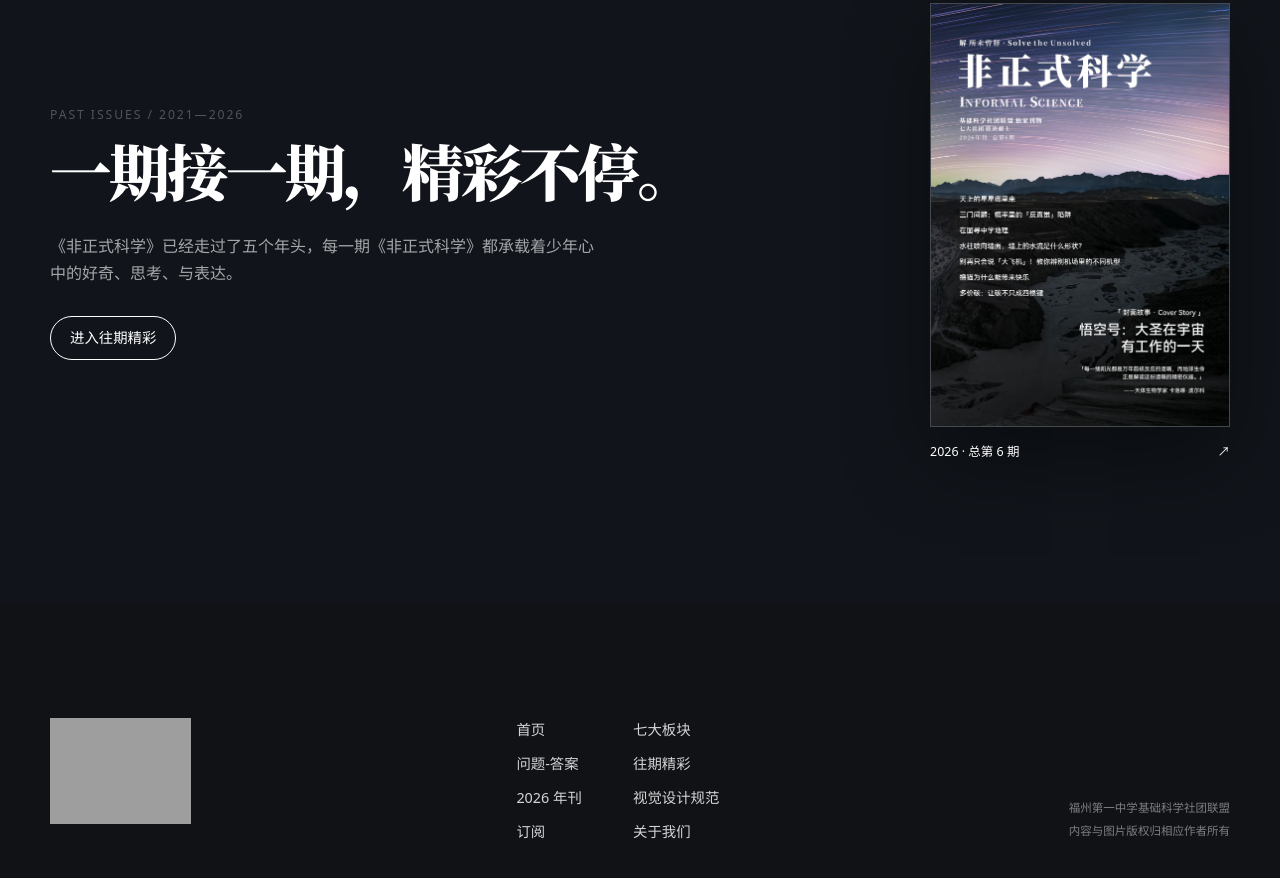
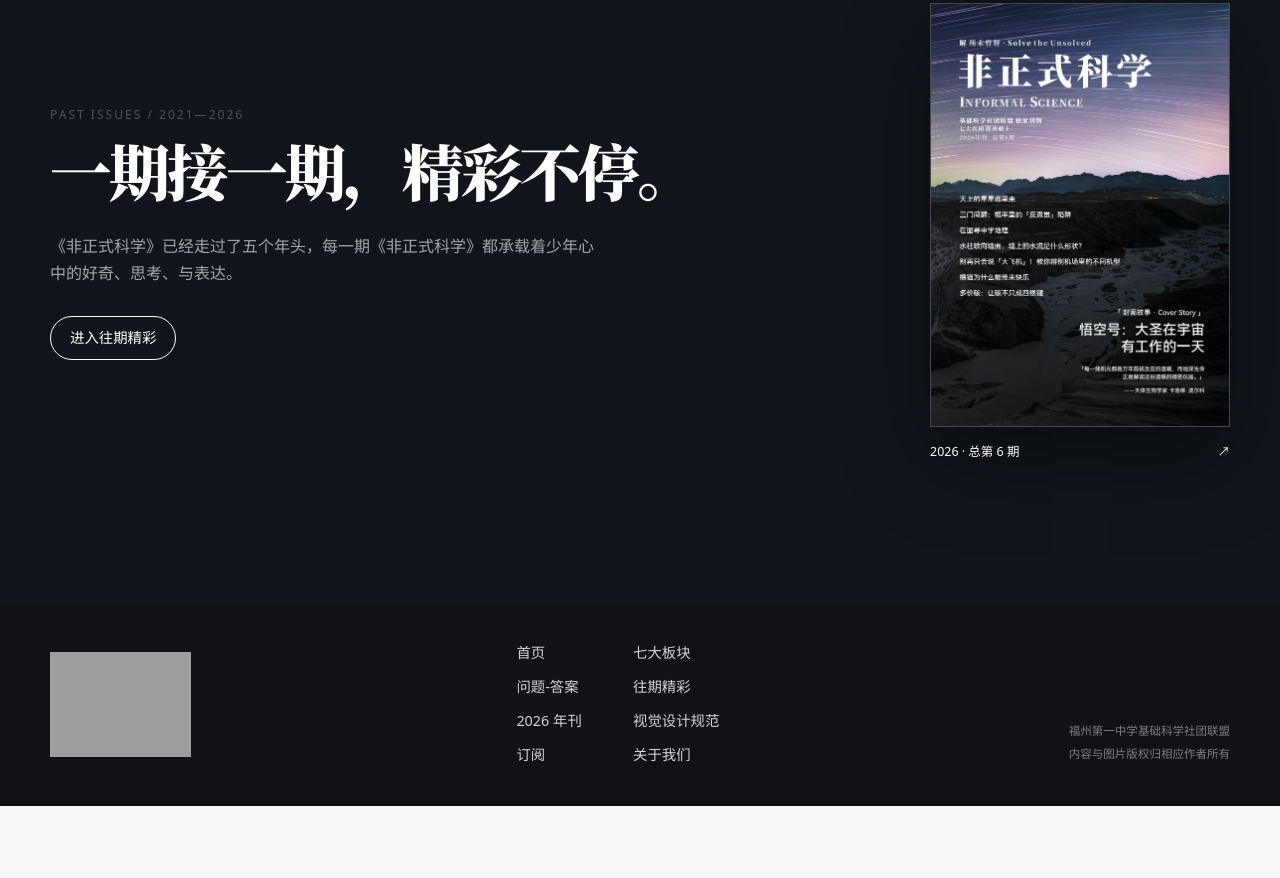
Before and after one commit to Informal-Science/Informal-Science, an Astro site: page / in a window 1280 px wide. Shown: the part 3200-4078 px from the top of the page. After the commit the page ends 4006 px from the top, so only its background shows below. Built offline with nearby package versions, Linux system fonts and the light colour scheme; Astro itself is replaced by a stand-in of ours; grey boxes are pictures that could not be loaded; a web font is replaced by a local one.

Commit message:
FIx(footer): tighten spacing and refine vertical alignment

```diff
--- a/src/components/SiteFooter.astro
+++ b/src/components/SiteFooter.astro
@@ -15,7 +15,7 @@ const footerLinks = [
 
 <footer class="site-footer">
   <div class="container footer-grid">
-    <div>
+    <div class="footer-brand-wrap">
       <a class="footer-brand" href={withBase('/')} aria-label="非正式科学首页">
         <img src={withBase('/images/brand/logo-mark.svg')} alt="" width="160" height="160" />
       </a>
@@ -34,7 +34,7 @@ const footerLinks = [
 
 <style>
   .site-footer {
-    padding: clamp(64px, 9vw, 120px) 0 34px;
+    padding: clamp(32px, 3vw, 44px) 0;
     color: rgba(255, 255, 255, 0.82);
     background: #101216;
   }
@@ -43,12 +43,22 @@ const footerLinks = [
     display: grid;
     grid-template-columns: 1.1fr 0.75fr 1fr;
     gap: 48px;
+    align-items: center;
   }
 
   .footer-brand {
-    display: inline-flex;
+    display: flex;
     align-items: center;
     gap: 10px;
+  }
+
+  .footer-brand-wrap,
+  .footer-nav {
+    align-self: center;
+  }
+
+  .footer-brand-wrap {
+    display: flex;
   }
 
   .footer-brand img {
```
